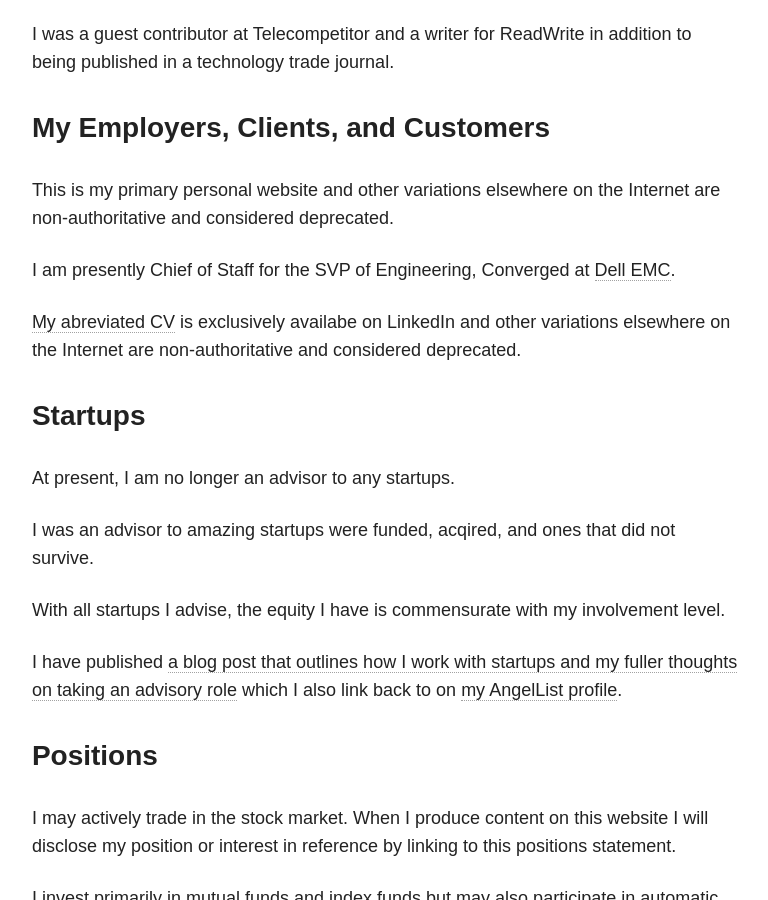
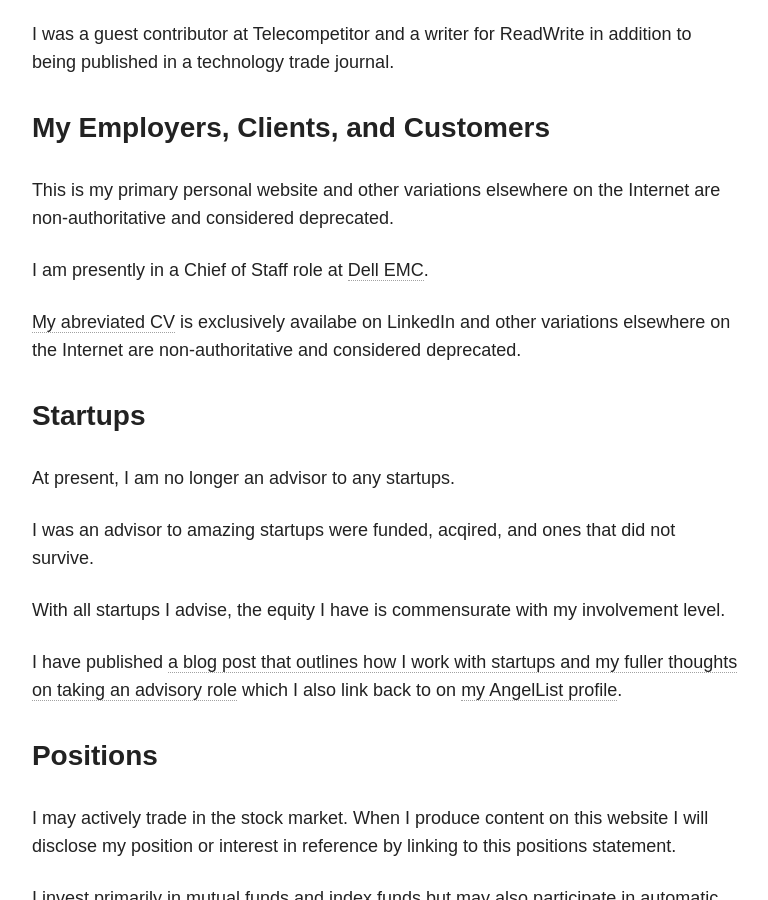
Before and after one commit to nsshommo/jaycuthrell.github.io, a Jekyll site: the page built from disclosure/index.md, in a window 1280 px wide and 900 px high, scrolled down 1427 px. Shown: the whole window, without its empty margins (254-1022 px from the left). Built offline with Jekyll 4.4.1, drawn with Linux system fonts in a browser that asks for light colours; nearby versions of some CDN libraries.

Commit message:
Update index.md
generic

```diff
--- a/disclosure/index.md
+++ b/disclosure/index.md
@@ -25,7 +25,7 @@ I was a guest contributor at Telecompetitor and a writer for ReadWrite in additi
 
 This is my primary personal website and other variations elsewhere on the Internet are non-authoritative and considered deprecated.
 
-I am presently Chief of Staff for the SVP of Engineering, Converged at [Dell EMC](http://www.vce.com).
+I am presently in a Chief of Staff role at [Dell EMC](http://www.vce.com).
 
 [My abreviated CV](http://www.linkedin.com/in/jaycuthrell) is exclusively availabe on LinkedIn and other variations elsewhere on the Internet are non-authoritative and considered deprecated.
 
```
